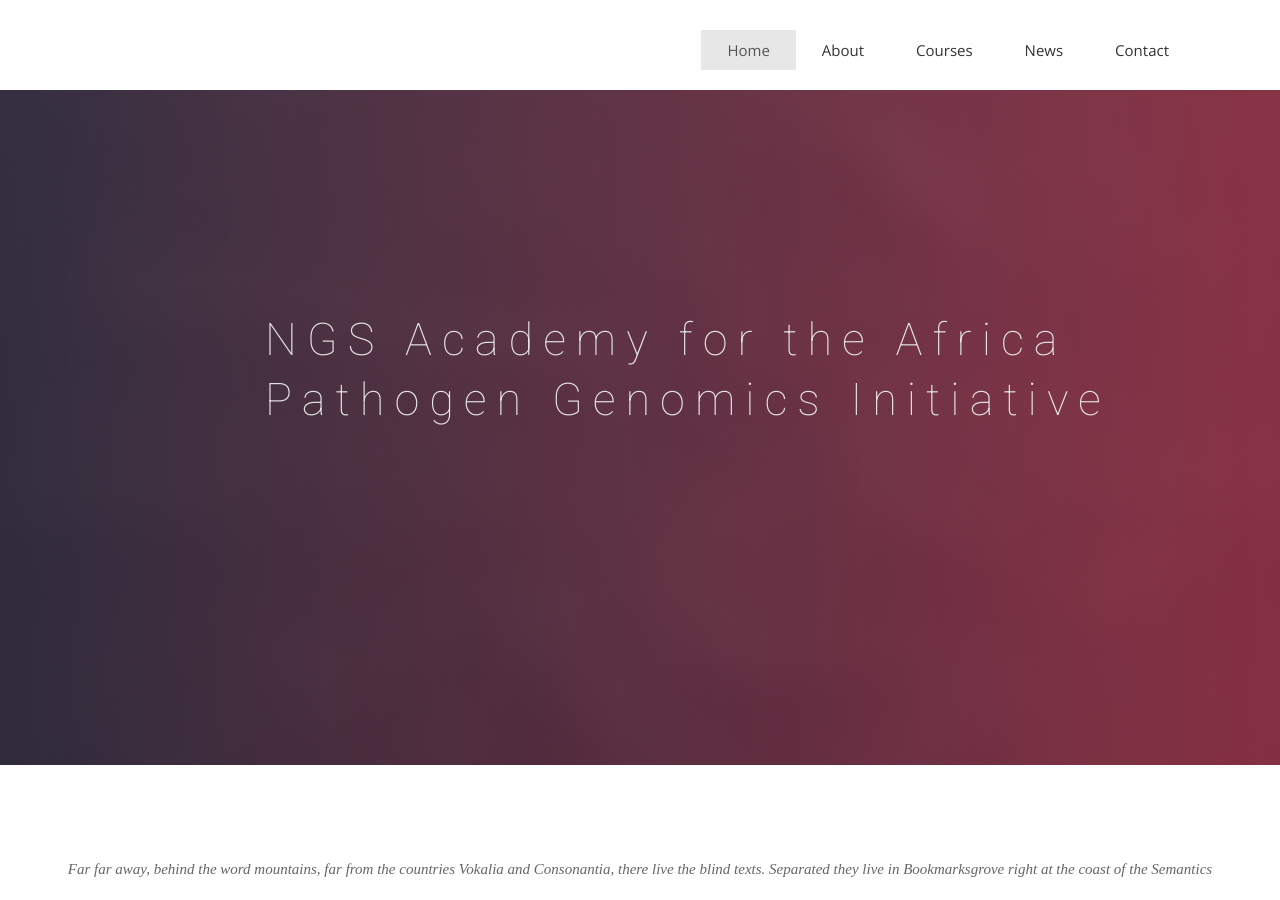
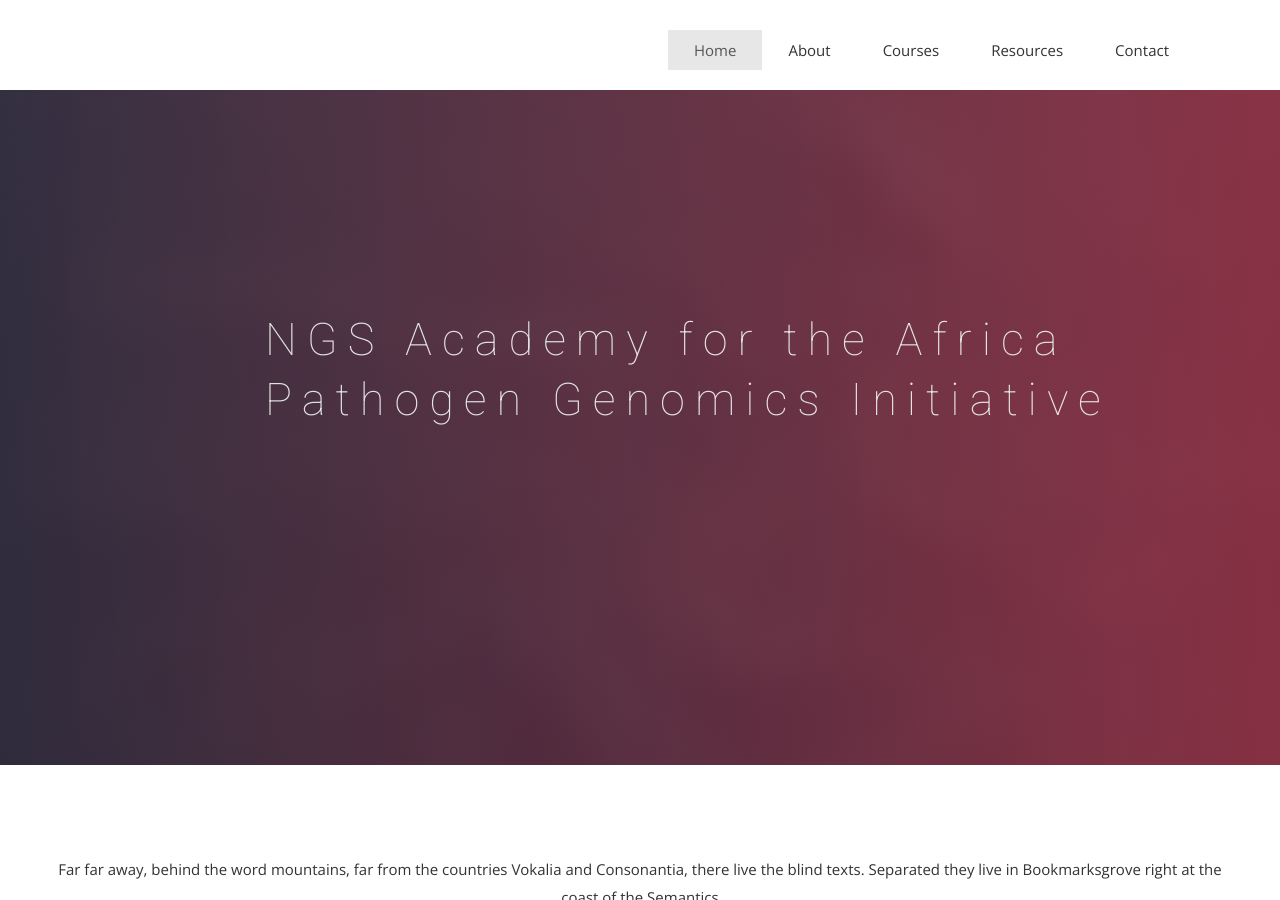
Before and after one commit to pmaturure3/ngsacad, a Jekyll site: the page built from index.html, in a window 1280 px wide and 900 px high. Built offline with Jekyll 4.4.1, drawn with Linux system fonts in a browser that asks for light colours; nearby versions of some CDN libraries; some web fonts are replaced; comment, search, counter and statistics services are not loaded.

Commit message:
changed news to resources

```diff
--- a/_layouts/default.html
+++ b/_layouts/default.html
@@ -72,7 +72,8 @@
                                 <li {% if page.url=="/courses" %}class="active" {% endif %}><a
                                         href="courses">Courses</a>
                                 </li>
-                                <li {% if page.url=="/news" %}class="active" {% endif %}><a href="news">News</a>
+                                <li {% if page.url=="/resources" %}class="active" {% endif %}><a
+                                        href="resources">Resources</a>
                                 </li>
                                 <li {% if page.url=="/contact" %}class="active" {% endif %}><a
                                         href="contact">Contact</a>
--- a/index.html
+++ b/index.html
@@ -10,11 +10,11 @@
 <section id="service">
   <div class="container">
     <div class="row">
-      <div class="section-title">
 
-        <p>Far far away, behind the word mountains, far from the countries Vokalia and Consonantia, there live the blind
-          texts. Separated they live in Bookmarksgrove right at the coast of the Semantics</p>
-      </div>
+
+      <p>Far far away, behind the word mountains, far from the countries Vokalia and Consonantia, there live the blind
+        texts. Separated they live in Bookmarksgrove right at the coast of the Semantics</p>
+
     </div>
     <div class="row ">
       <div class="col-sm-6 col-md-3">
--- a/news.html
+++ b/resources.html
@@ -1,7 +1,7 @@
 ---
 layout: default
-title: News
-permalink: /news/
+title: Resources
+permalink: /resources/
 ---
 {% include subpage-header.html %}
 
```
